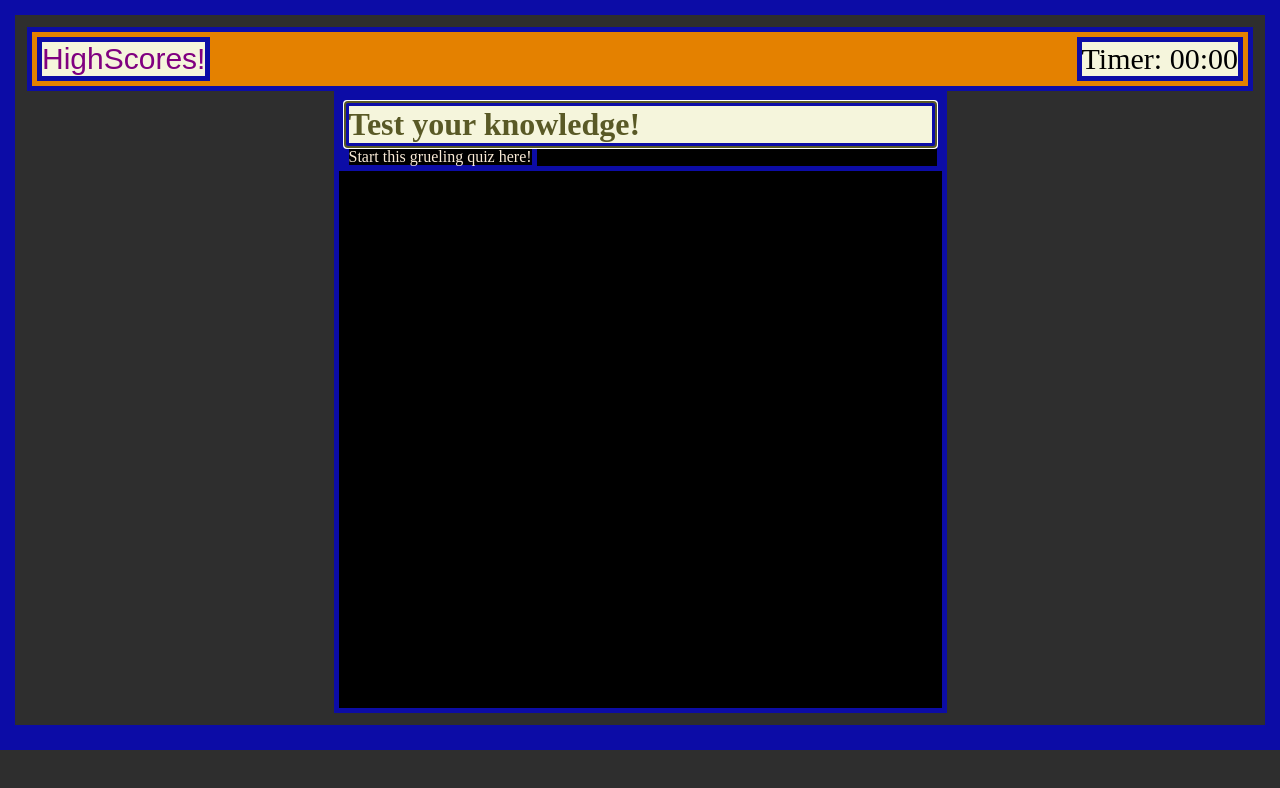
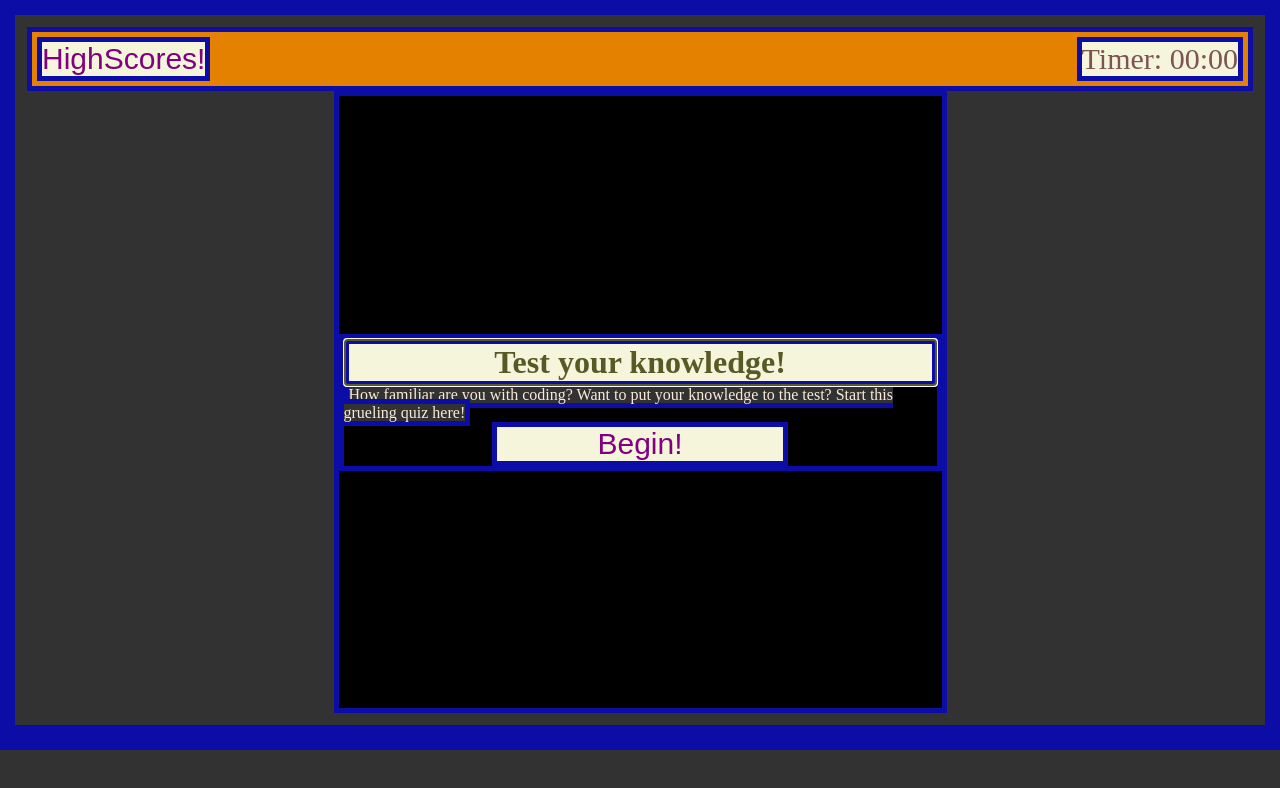
Before and after one commit to ChristopherGatt/Test-your-Coding-Knowledge-Quiz-, a plain HTML site: page Quiz/index.html in a window 1280 px wide. Drawn offline with Linux system fonts and the light colour scheme.

Commit message:
Add files via upload

```diff
--- a/Quiz/index.html
+++ b/Quiz/index.html
@@ -18,7 +18,11 @@
       <div class="Inner-div">
         <header class="Begin-quiz">
           <h1>Test your knowledge!</h1>
-          <p2>Start this grueling quiz here!</p2>
+          <p2
+            >How familiar are you with coding? Want to put your knowledge to the
+            test? Start this grueling quiz here!</p2
+          >
+          <button>Begin!</button>
         </header>
       </div>
     </div>
--- a/Quiz/style.css
+++ b/Quiz/style.css
@@ -7,7 +7,7 @@
 }
 
 body {
-  background-color: rgb(46, 46, 46);
+  background-color: rgb(50, 50, 50);
 }
 
 .Outer-div {
@@ -23,7 +23,7 @@ body {
   color: antiquewhite;
   font-size: 30px;
   background-color: rgb(228, 129, 0);
-  color: rgb(0, 0, 0);
+  color: rgb(125, 83, 83);
 }
 
 p {
@@ -40,17 +40,29 @@ button {
 
 .Inner-div {
   height: 100%;
-  background-color: black;
+  background-color: rgb(0, 0, 0);
   width: 50%;
   margin: 0 auto;
+  display: flex;
+  flex-direction: column;
+  justify-content: center;
 }
 
 h1 {
   color: rgb(89, 89, 38);
   outline: auto;
   background-color: beige;
+  text-align: center;
 }
 
 p2 {
   color: antiquewhite;
+  background-color: rgb(51, 50, 50);
 }
+
+.Begin-quiz button {
+  display: block;
+  justify-content: center;
+  width: 50%;
+  margin-left: 25%;
+}
```
Also changed, not shown: 1 other file.
